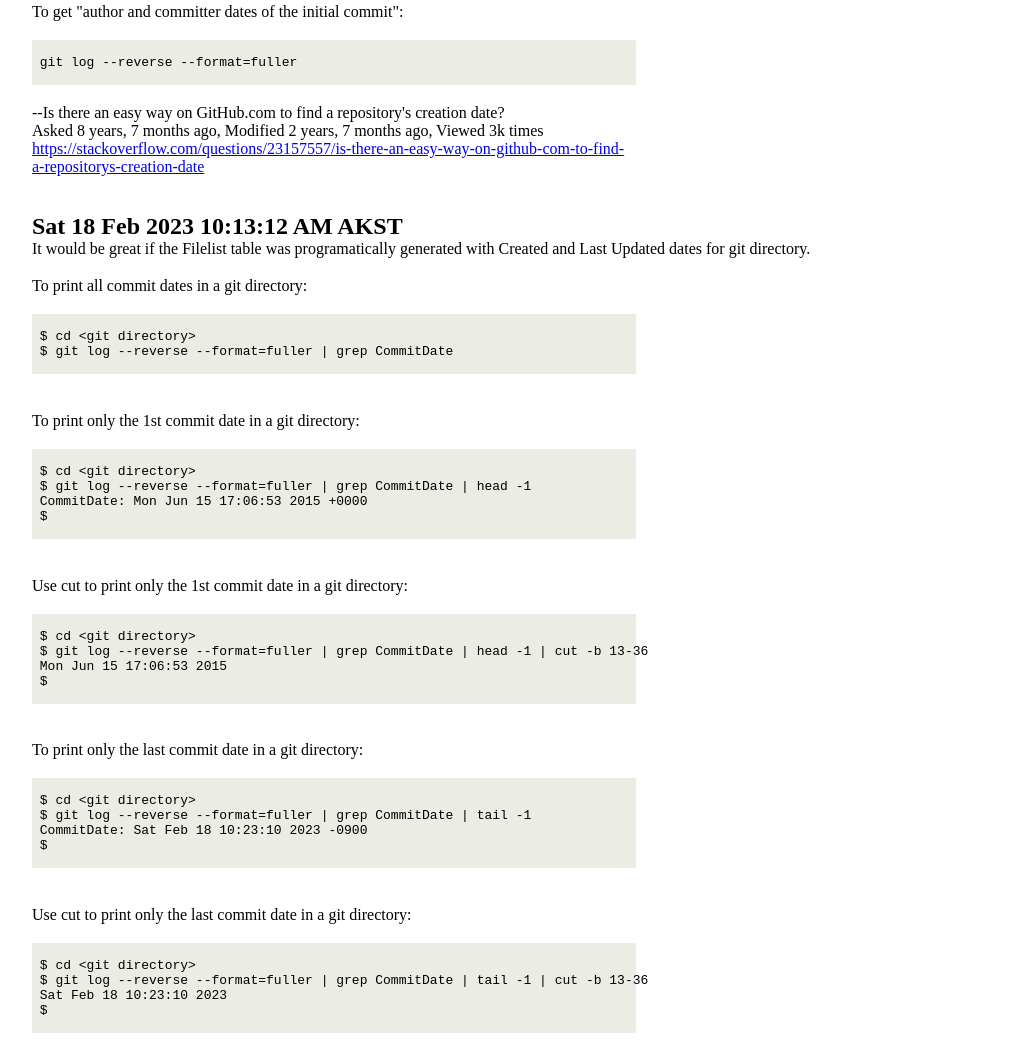
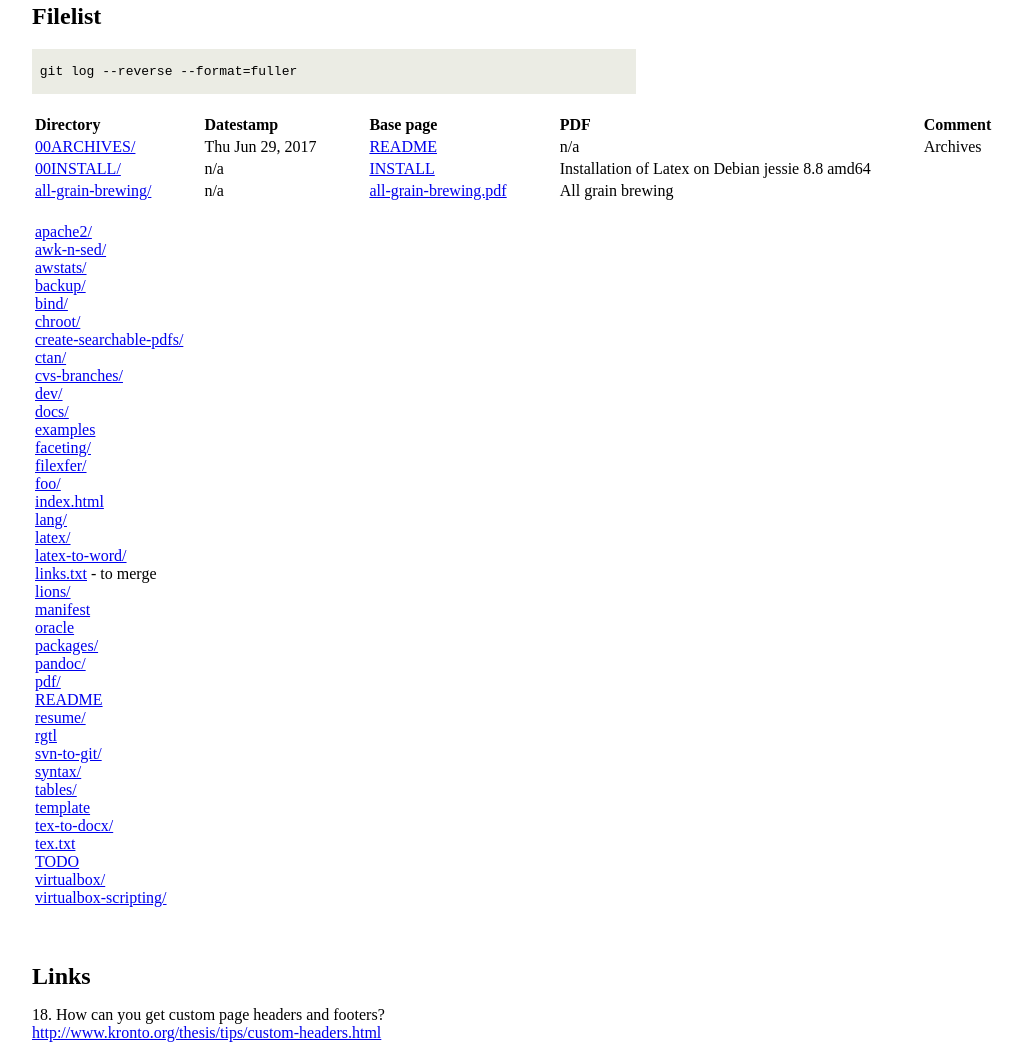
Before and after one commit to marcilr/tex, a plain HTML site: page index.html in a window 1280 px wide. Shown: the part 333-1378 px from the top of the page, without its empty margins (29-1052 px from the left). Drawn offline with Linux system fonts and the light colour scheme.

Commit message:
MIgrated git command to determine git repository creation and last modified dates to:
git/index.html

```diff
--- a/index.html
+++ b/index.html
@@ -52,115 +52,10 @@ for the communication and publication of scientific
 documents. LaTeX is available as free software.<br>
 --<a href="https://www.latex-project.org/">https://www.latex-project.org/</a>
 
-<p style="width:50%; margin-top:1cm;">
-  To get &quot;author and committer dates of the initial commit&quot;:
 
-<!--- ======================================================
-      Good formatting for code.
-      Sans-serif found, leading and ending blank lines,
-      alternate background color.
-      ====================================================== --->
-<p style="width:50%; margin-top:0.5cm;">
-<pre style="width:50%">
-&nbsp;
-&nbsp;<code>git log --reverse --format=fuller</code>
-&nbsp;
-</pre>
-
-
-
-<p style="width:50%; margin-top:0.5cm;">
---Is there an easy way on GitHub.com to find a repository's creation date?<br>
-Asked 8 years, 7 months ago, Modified 2 years, 7 months ago, Viewed 3k times<br>
-<a href="https://stackoverflow.com/questions/23157557/is-there-an-easy-way-on-github-com-to-find-a-repositorys-creation-date">https://stackoverflow.com/questions/23157557/is-there-an-easy-way-on-github-com-to-find-a-repositorys-creation-date</a>
-
-
-<!--- ================ Sat 18 Feb 2023 10:13:12 AM AKST ============= --->
-<!--- ================ Sat 18 Feb 2023 10:13:12 AM AKST ============= --->
-<h2 style="margin-top:1cm;">Sat 18 Feb 2023 10:13:12 AM AKST</h2>
-It would be great if the Filelist table was programatically generated
-with Created and Last Updated dates for git directory.
-
-<!--- =============== PRINT ALL COMMIT DATES ======================== --->
-<p style="width:50%; margin-top:0.5cm;">
-To print all commit dates in a git directory:
-
-<p style="width:50%; margin-top:0.5cm;">
-<pre style="width:50%">
-&nbsp;
-&nbsp;<code>$ cd &lt;git directory&gt;
-&nbsp;$ git log --reverse --format=fuller | grep CommitDate
-</code>
-</pre>
-
-
-<!--- =============== PRINT 1ST COMMIT DATE ======================== --->
-<p style="width:50%; margin-top:1cm;">
-To print only the 1st commit date in a git directory:
-
-<p style="width:50%; margin-top:0.5cm;">
-<pre style="width:50%">
-&nbsp;
-&nbsp;<code>$ cd &lt;git directory&gt;
-&nbsp;$ git log --reverse --format=fuller | grep CommitDate | head -1
-&nbsp;CommitDate: Mon Jun 15 17:06:53 2015 +0000
-&nbsp;$
-</code>
-</pre>
-
-
-<!--- =============== USE CUT TO PRINT 1ST COMMIT DATE ======================== --->
-<p style="width:50%; margin-top:1cm;">
-Use cut to print only the 1st commit date in a git directory:
-
-<p style="width:50%; margin-top:0.5cm;">
-<pre style="width:50%">
-&nbsp;
-&nbsp;<code>$ cd &lt;git directory&gt;
-&nbsp;$ git log --reverse --format=fuller | grep CommitDate | head -1 | cut -b 13-36
-&nbsp;Mon Jun 15 17:06:53 2015
-&nbsp;$
-</code>
-</pre>
-
-
-<!--- =============== PRINT LAST COMMIT DATE ======================== --->
-<p style="width:50%; margin-top:1cm;">
-To print only the last commit date in a git directory:
-
-<p style="width:50%; margin-top:0.5cm;">
-<pre style="width:50%">
-&nbsp;
-&nbsp;<code>$ cd &lt;git directory&gt;
-&nbsp;$ git log --reverse --format=fuller | grep CommitDate | tail -1
-&nbsp;CommitDate: Sat Feb 18 10:23:10 2023 -0900
-&nbsp;$
-</code>
-</pre>
-
-
-<!--- =============== USE CUT TO PRINT LAST COMMIT DATE ======================== --->
-<p style="width:50%; margin-top:1cm;">
-Use cut to print only the last commit date in a git directory:
-
-<p style="width:50%; margin-top:0.5cm;">
-<pre style="width:50%">
-&nbsp;
-&nbsp;<code>$ cd &lt;git directory&gt;
-&nbsp;$ git log --reverse --format=fuller | grep CommitDate | tail -1 | cut -b 13-36
-&nbsp;Sat Feb 18 10:23:10 2023
-&nbsp;$
-</code>
-</pre>
-
-
-
-
-
-
-<!--- =============================== FILELIST ======================== --->
-<!--- =============================== FILELIST ======================== --->
-<!--- =============================== FILELIST ======================== --->
+<!--- ============================ FILELIST =========================== --->
+<!--- ============================ FILELIST =========================== --->
+<!--- ============================ FILELIST =========================== --->
 <h2 style="margin-top:1cm;">Filelist</h2>
 
 
```
